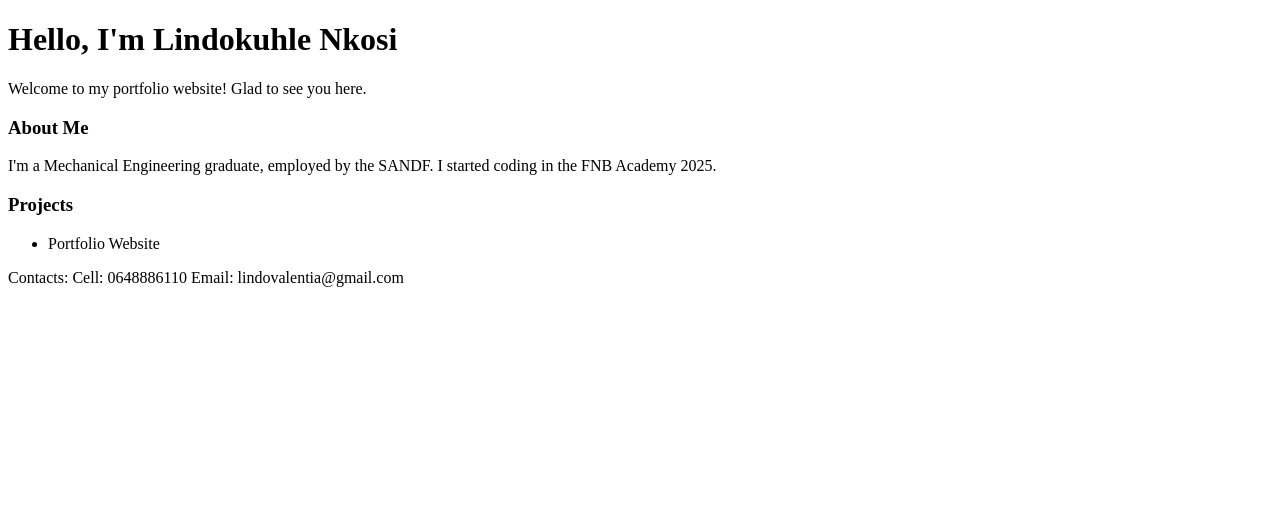
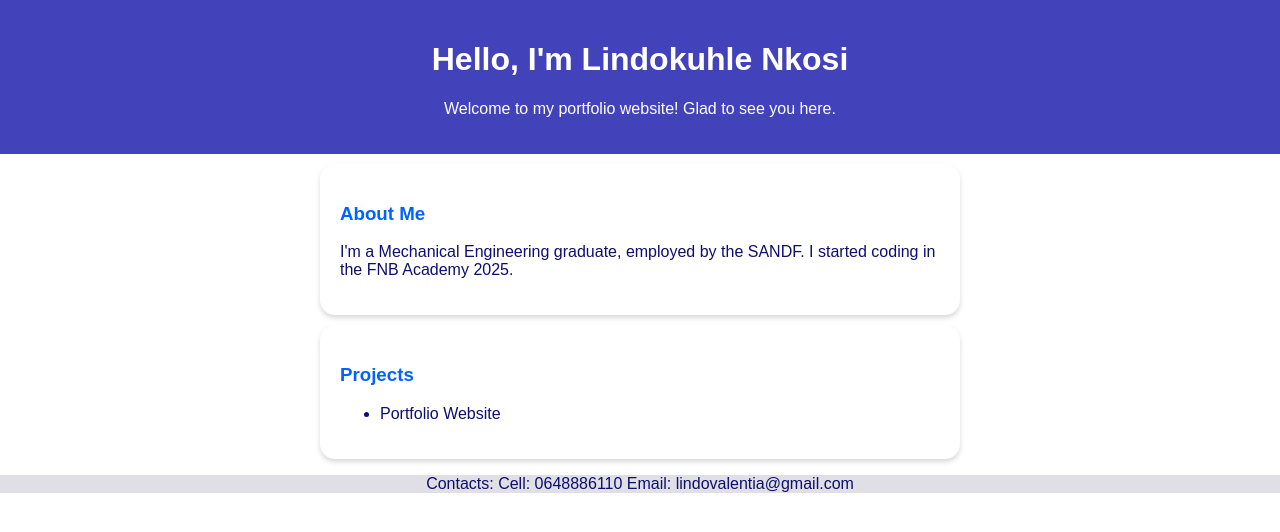
Before and after one commit to LindoRey/Portfolio-Website, a plain HTML site: page index.html in a window 1280 px wide. Drawn offline with Linux system fonts and the light colour scheme.

Commit message:
Implemented CSS Style to Portfolio

```diff
--- a/index.html
+++ b/index.html
@@ -3,7 +3,8 @@
     <head>
         <meta charset="UTF-8">
         <meta name="viewport" content="width=device-width, initial-scale=1.0">
-        <title>Lindokuhle Nkosi</title>
+        <title>Lindokuhle Nkosi - Portfolio</title>
+        <link rel="stylesheet" href="style.css">
     </head>
     <body>
         <header>
--- a/style.css
+++ b/style.css
@@ -0,0 +1,37 @@
+body {
+    font-family: Arial, Helvetica, sans-serif;
+    background: rgba(255, 255, 255, 0.71);
+    color: rgb(14, 14, 111);
+    margin: 0;
+    padding: 0;
+}
+
+header {
+    background: rgb(66, 66, 187);
+    color: white;
+    padding: 20px;
+    text-align: center;
+}
+
+section {
+    padding: 20px;
+    margin: 10px auto;
+    max-width: 600px;
+    background: white;
+    border-radius: 15px;
+    box-shadow: 0 3px 5px rgba(0, 0, 0, 0.15);
+}
+
+h3 {
+    color: rgb(0, 98, 255);
+}
+
+footer {
+    text-align: center;
+    padding: 0;
+    background: rgba(198, 198, 209, 0.553);
+}
+
+.about {
+    padding: 20px;
+}
```
